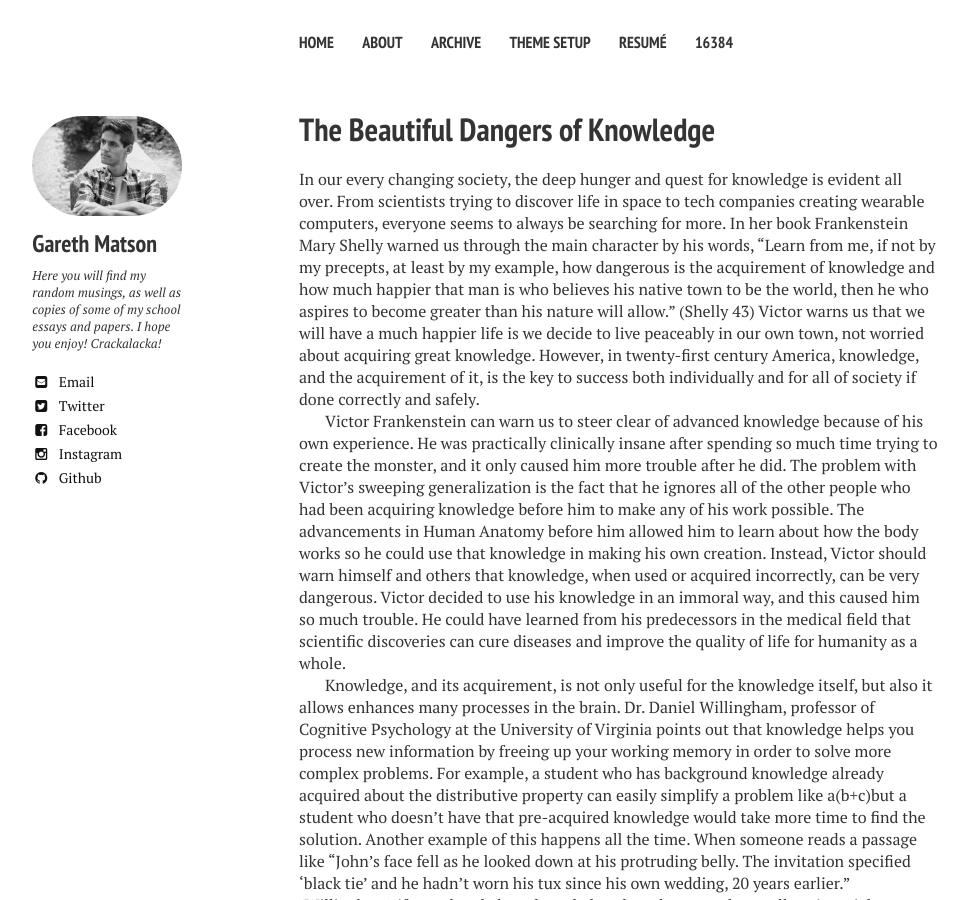
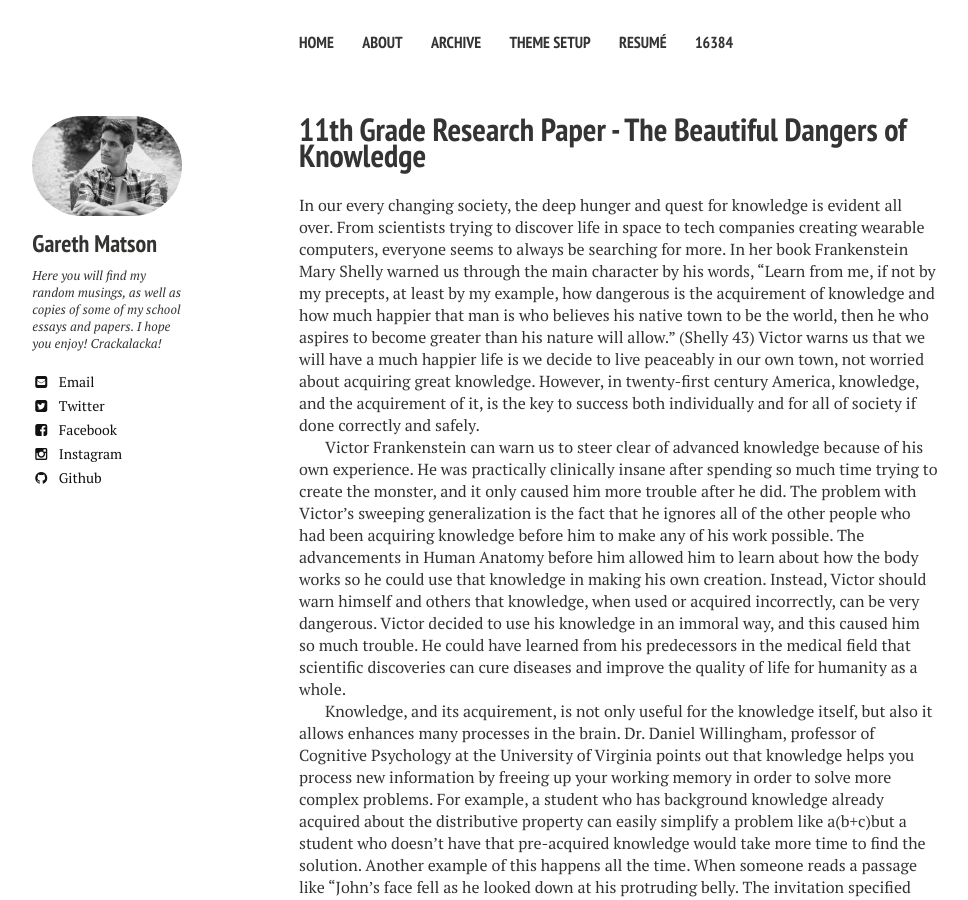
Before and after one commit to gerdums/gerdums.github.io, a Jekyll site: the page built from _posts/2015-06-01-Dangers-of-Knowledge.md, in a window 1280 px wide and 900 px high. Shown: the whole window, without its empty margins (21-989 px from the left). Built offline with Jekyll 4.4.1, drawn with Linux system fonts in a browser that asks for light colours; nearby versions of some CDN libraries; some of the changed text lies outside the part shown.

Commit message:
Updated 2015-06-01-Dangers-of-Knowledge.md

```diff
--- a/_posts/2015-06-01-Dangers-of-Knowledge.md
+++ b/_posts/2015-06-01-Dangers-of-Knowledge.md
@@ -1,10 +1,13 @@
 ---
 layout: post
-title: "The  Beautiful Dangers of Knowledge"
+title: "11th Grade Research Paper - The Beautiful Dangers of Knowledge"
 excerpt: "In our every changing society, the deep hunger and quest for knowledge is evident all over."
-tags: [school-essays]
+tags:
+  - "school-essays"
 comments: true
+published: true
 ---
+
 
 In our every changing society, the deep hunger and quest for knowledge is evident all over. From scientists trying to discover life in space to tech companies creating wearable computers, everyone seems to always be searching for more. In her book Frankenstein Mary Shelly warned us through the main character by his words, “Learn from me, if not by my precepts, at least by my example, how dangerous is the acquirement of knowledge and how much happier that man is who believes his native town to be the world, then he who aspires to become greater than his nature will allow.” (Shelly 43) Victor warns us that we will have a much happier life is we decide to live peaceably in our own town, not worried about acquiring great knowledge. However, in twenty-first century America, knowledge, and the acquirement of it, is the key to success both individually and for all of society if done correctly and safely.
 
```
